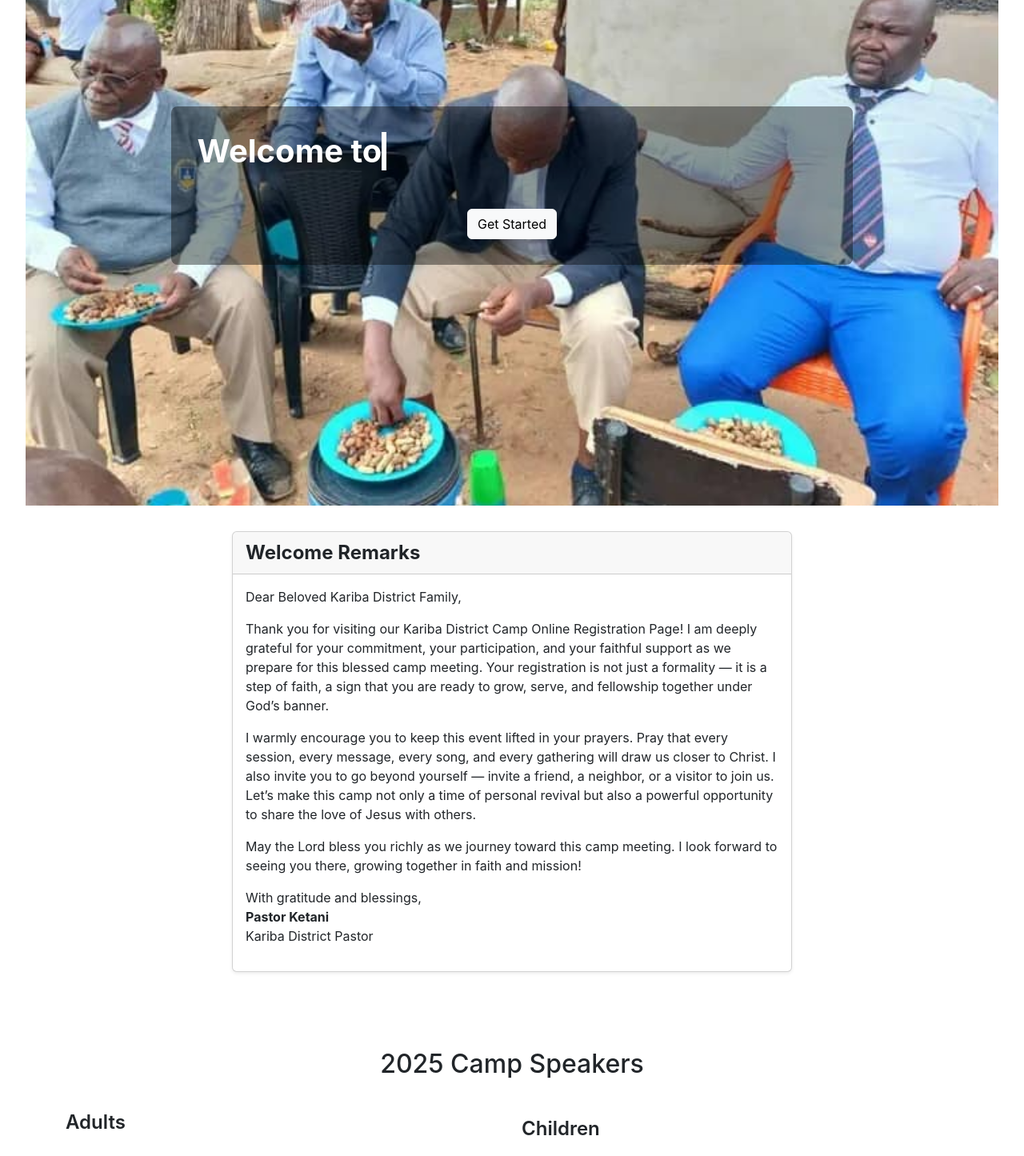
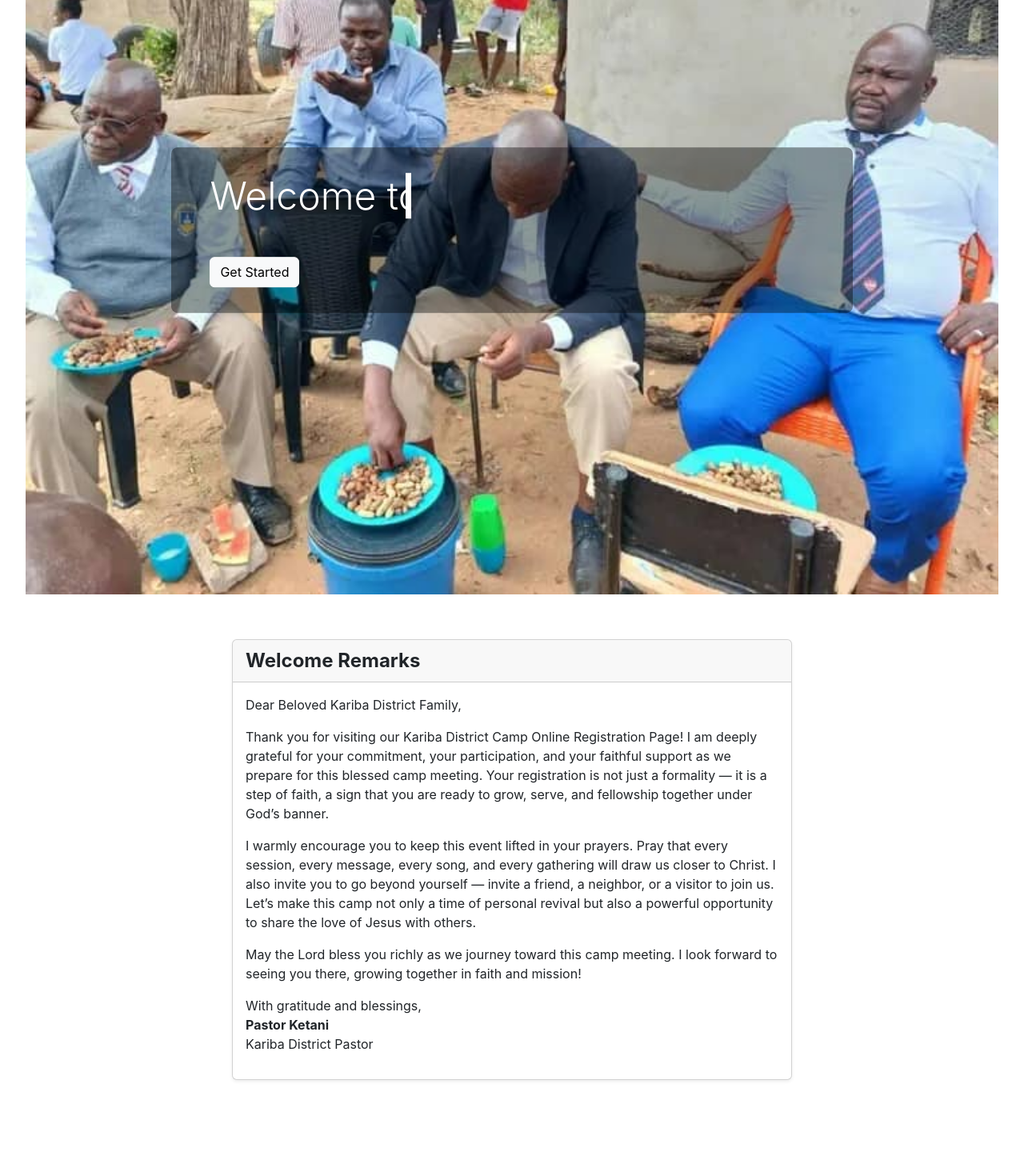
Before and after one commit to shanny-mal/camp-meeting, a React (Vite) app: page / in a window 1280 px wide. Shown: the part 200-1645 px from the top of the page at 80% size. Built offline with nearby package versions, Linux system fonts and the light colour scheme.

Commit message:
updated the home page on different screens

```diff
--- a/src/pages/Home.css
+++ b/src/pages/Home.css
@@ -1,4 +1,16 @@
+/* File: src/pages/Home.css */
+
 /* Full‑screen carousel & overlay */
+.home-carousel .carousel-item img {
+  /* Ensure fluid and constrained heights */
+  min-height: 60vh;
+}
+@media (min-width: 992px) {
+  .home-carousel .carousel-item img {
+    min-height: 100vh;
+  }
+}
+
 .home-carousel .carousel-caption {
   top: 50%;
   transform: translateY(-50%);
@@ -11,21 +23,22 @@
 /* Typewriter headline */
 .typing {
   color: #fff;
-  font-size: 2.5rem;
-  font-weight: bold;
   overflow: hidden;
   white-space: nowrap;
   border-right: .15em solid #fff;
   animation: typing 3s steps(30, end), blink-caret .75s step-end infinite;
 }
+/* Responsive font sizes */
+.typing.display-5 { font-size: 2rem; }
+@media (min-width: 768px) {
+  .typing.display-md-4 { font-size: 2.5rem; }
+}
+@media (min-width: 1200px) {
+  .typing.display-lg-3 { font-size: 3rem; }
+}
 
-@keyframes typing {
-  from { width: 0; }
-  to { width: 100%; }
-}
-@keyframes blink-caret {
-  50% { border-color: transparent; }
-}
+@keyframes typing { from { width: 0; } to { width: 100%; } }
+@keyframes blink-caret { 50% { border-color: transparent; } }
 
 /* Fade‑in subheadline */
 .fade-in {
@@ -33,48 +46,37 @@
   animation: fadeIn 2s ease-in forwards;
   animation-delay: 3s;
 }
+/* Responsive subheadline font */
+.fade-in.fs-6 { font-size: 1rem; }
+@media (min-width: 768px) {
+  .fade-in.fs-md-5 { font-size: 1.25rem; }
+}
 
-@keyframes fadeIn {
-  to { opacity: 1; }
-}
+@keyframes fadeIn { to { opacity: 1; } }
 
 /* Bouncing button */
 .bounce {
   animation: bounce 2s infinite 4s;
 }
-
 @keyframes bounce {
-  0%, 20%, 50%, 80%, 100% { transform: translateY(0); }
+  0%,20%,50%,80%,100% { transform: translateY(0); }
   40% { transform: translateY(-10px); }
   60% { transform: translateY(-5px); }
 }
 
-/* Speaker cards hover */
-.speaker-card {
-  transition: transform 0.3s ease, box-shadow 0.3s ease;
-}
-.speaker-card:hover {
-  transform: translateY(-10px);
-  box-shadow: 0 8px 16px rgba(0,0,0,0.3);
-}
-
-/* Container width for Welcome Remarks */
+/* Welcome card max-width */
 .home-welcome-card {
   max-width: 700px;
   margin: 2rem auto;
 }
 
-/* Speaker list rounded items */
+/* Speakers list styling */
 .speakers-section .list-group-item {
   border-radius: 0.25rem;
 }
 
-/* Ensure headings have consistent spacing */
+/* Consistent heading spacing */
 .speakers-section h4 {
   font-weight: 600;
+  margin-bottom: 1rem;
 }
-
-/* (Optional) Fine‑tune Card padding */
-.speakers-section .list-group-item p {
-  font-size: 0.95rem;
-}
--- a/src/pages/Home.jsx
+++ b/src/pages/Home.jsx
@@ -39,6 +39,7 @@ export default function Home() {
   return (
     <>
       {/* Hero Carousel */}
+      <Container fluid className="px-0">
         <Carousel
           fade
           controls={false}
@@ -49,18 +50,22 @@ export default function Home() {
           {images.map((img, idx) => (
             <Carousel.Item key={idx}>
               <img
-              className="d-block w-100 vh-100"
+                className="d-block w-100 img-fluid"
                 src={img}
                 alt={`slide-${idx}`}
                 style={{ objectFit: "cover" }}
               />
-            <Carousel.Caption>
-              <h1 className="typing">Welcome to the Kariba Camp Meeting</h1>
-              <p className="fade-in">August 10–16, 2025 | Kariba Venue</p>
+              <Carousel.Caption className="px-2 px-md-5 text-center text-md-start">
+                <h1 className="typing display-5 display-md-4 display-lg-3">
+                  Welcome to the Kariba Camp Meeting
+                </h1>
+                <p className="fade-in fs-6 fs-md-5">
+                  August 10–16, 2025 | Kariba Venue
+                </p>
                 <Button
                   variant="light"
                   onClick={handleClick}
-                className="bounce mt-3"
+                  className="bounce mt-3 btn-lg btn-block btn-md-auto"
                 >
                   Get Started
                 </Button>
@@ -68,9 +73,10 @@ export default function Home() {
             </Carousel.Item>
           ))}
         </Carousel>
+      </Container>
 
       {/* 1. Welcome Remarks */}
-      <Container>
+      <Container className="px-3 px-md-5 py-4">
         <Card className="shadow-sm rounded home-welcome-card mb-5">
           <Card.Header className="fs-4 fw-bold">Welcome Remarks</Card.Header>
           <Card.Body>
@@ -109,11 +115,11 @@ export default function Home() {
       </Container>
 
       {/* 2. 2025 Camp Speakers */}
-      <Container className="py-5 speakers-section">
+      <Container className="px-3 px-md-5 py-4 speakers-section">
         <h2 className="text-center mb-4">2025 Camp Speakers</h2>
         <Row>
           {/* Adults Column */}
-          <Col md={6}>
+          <Col xs={12} sm={6} md={6}>
             <h4 className="mt-3">Adults</h4>
             <ListGroup variant="flush">
               <ListGroup.Item className="mb-2 p-3">
@@ -132,7 +138,7 @@ export default function Home() {
           </Col>
 
           {/* Children Column */}
-          <Col md={6}>
+          <Col xs={12} sm={6} md={6}>
             <h4 className="mt-4">Children</h4>
             <ListGroup variant="flush">
               <ListGroup.Item className="mb-2 p-3">
```
Lines whose indentation alone changed are shown as unchanged.
